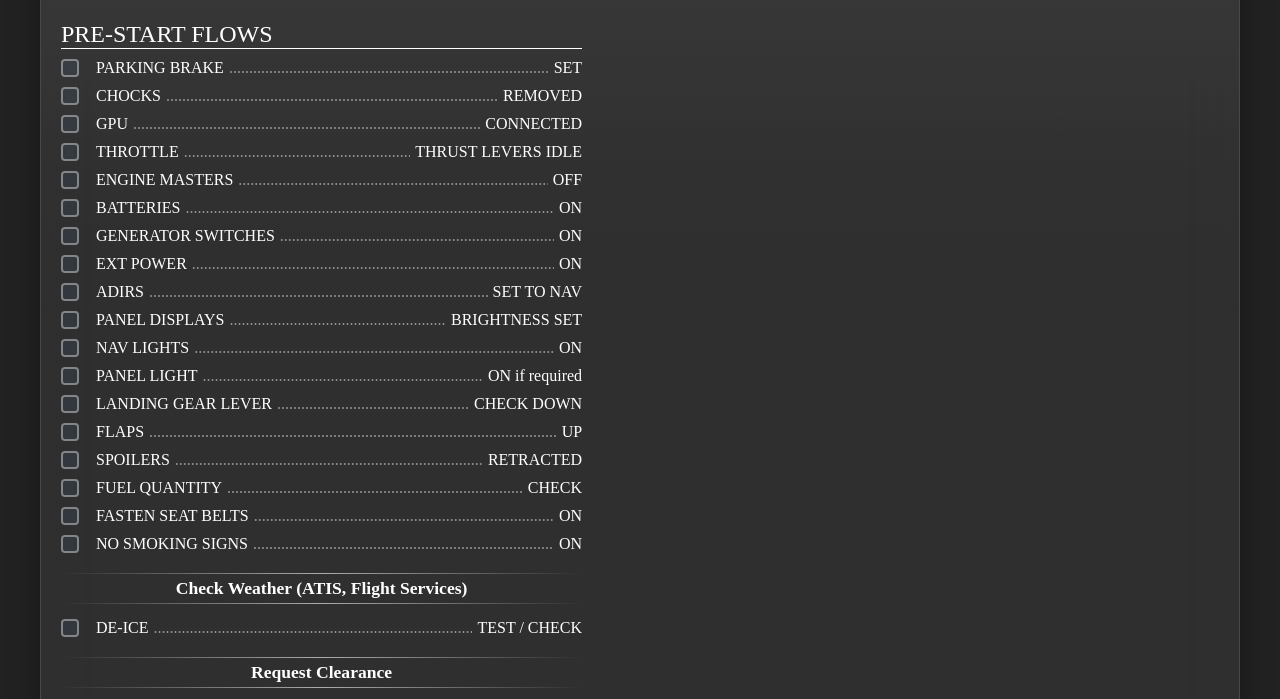
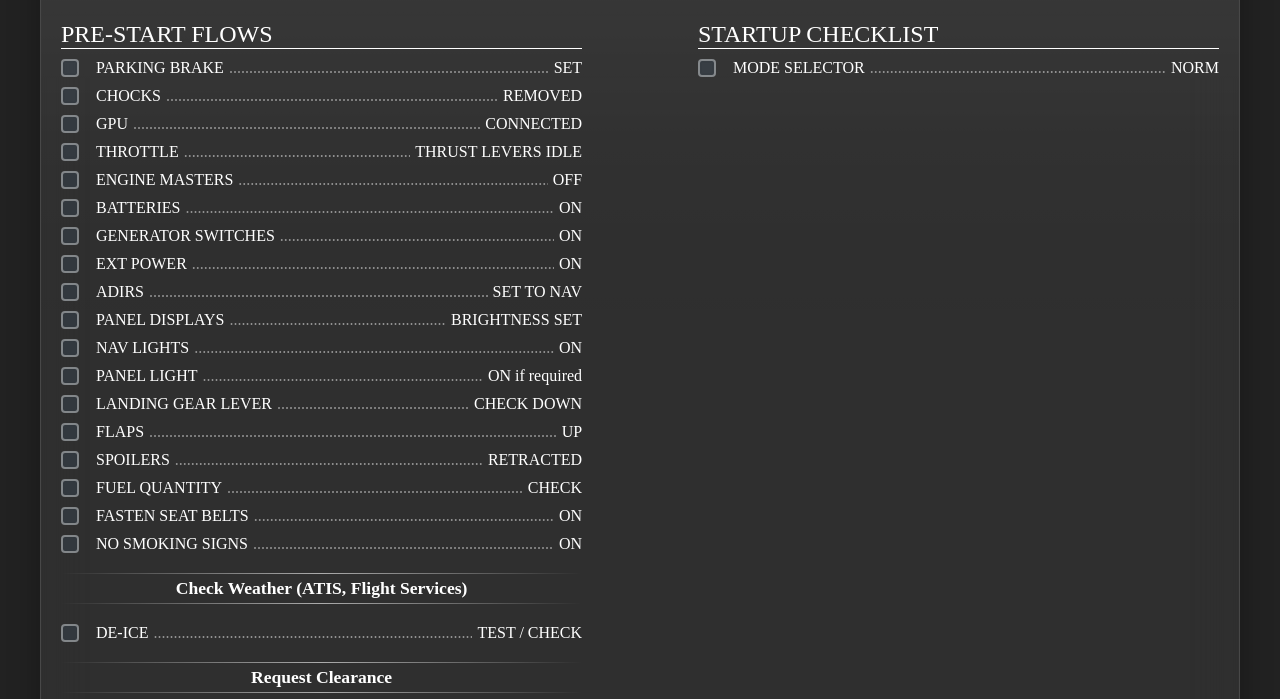
Before and after one commit to 1Faustt1/1Faustt1.github.io, a plain HTML site: page pages/checklist-a320.html in a window 1280 px wide. Shown: the part 101-800 px from the top of the page. Drawn offline with Linux system fonts and the light colour scheme.

Commit message:
Left-Right Container Fix

```diff
--- a/pages/checklist-a320.html
+++ b/pages/checklist-a320.html
@@ -267,12 +267,17 @@
                             <span class="checklist__check-dots"></span>
                             <span class="checklist__check-right">NORM</span>
                         </label>
+                    </div>
+                </div>
 
-                </div>
                 <div class="checklist__container-right">
-
-
-
+                    <h2 class="checklist__subtitle">STARTUP CHECKLIST</h2>
+                    <label class="checklist__check-label" for="check41">
+                        <input type="checkbox" id="check41" class="checklist__check">
+                        <span class="checklist__check-left">MODE SELECTOR</span>
+                        <span class="checklist__check-dots"></span>
+                        <span class="checklist__check-right">NORM</span>
+                    </label>
                 </div>
             </div>
         </form>
--- a/styles/checklist-a320.scss
+++ b/styles/checklist-a320.scss
@@ -166,7 +166,7 @@
 
         &-subtitle {
             color: rgba(255, 255, 255, 0.6);
-            margin: 20px 0 15px;
+            margin: 20px 0 20px;
             padding: 5px 0;
             position: relative;
             text-align: center;
```
Also changed, not shown: styles/checklist-a320.css.
